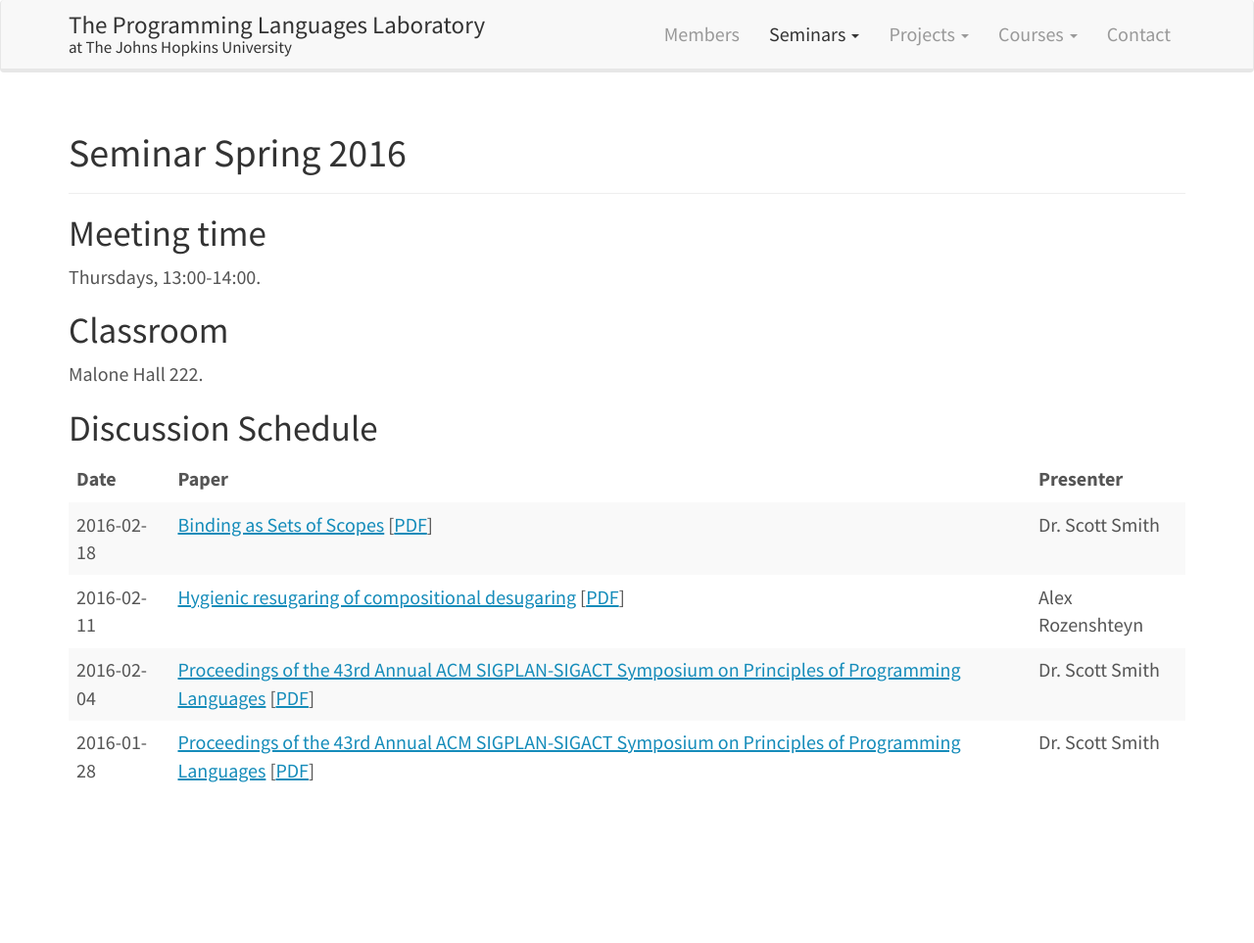
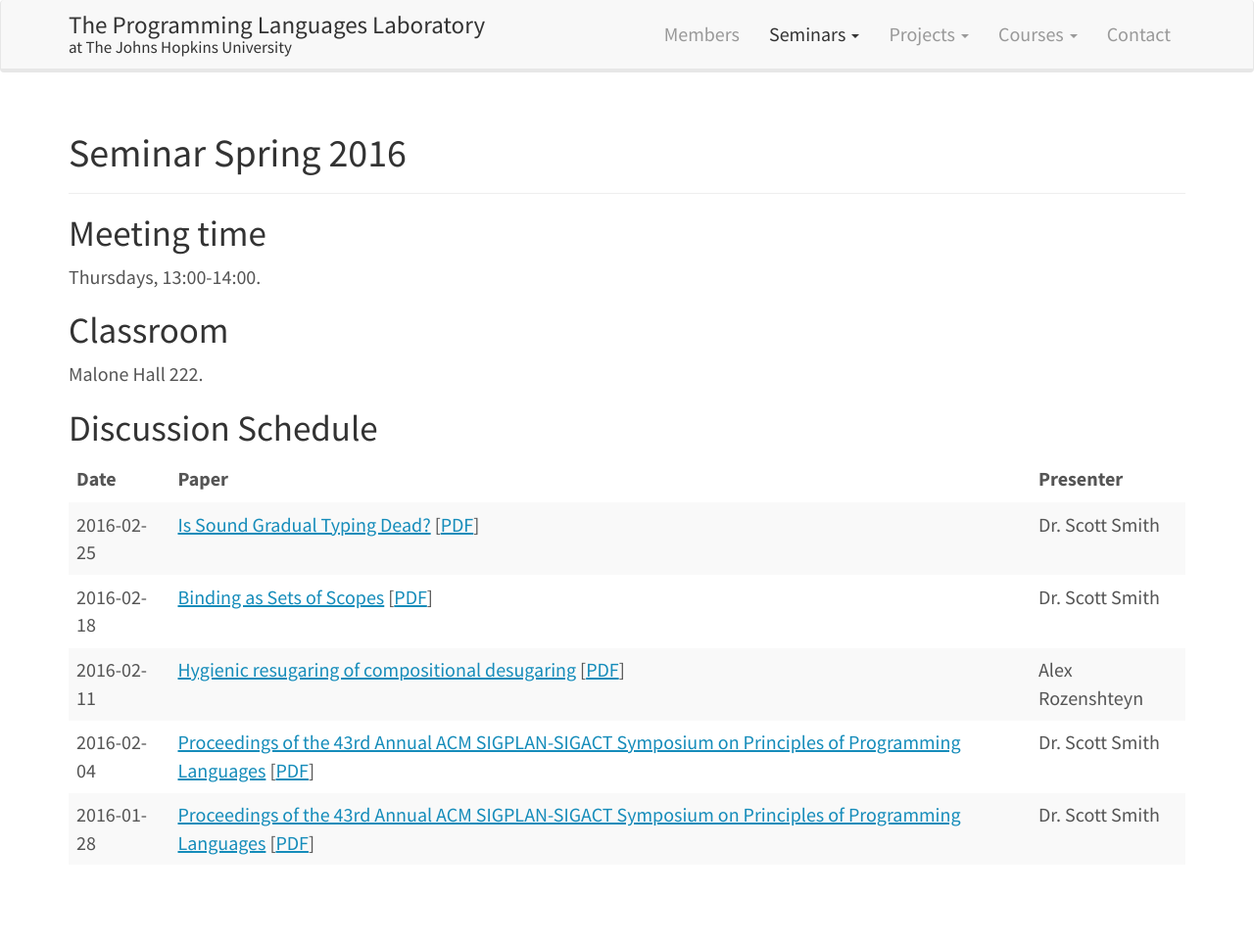
Before and after one commit to JHU-PL-Lab/www-pl-lab, a Jekyll site: the page built from seminars/spring-2016.md, in a window 1280 px wide. Shown: the whole page at 98% size. Built offline with Jekyll 4.4.1, drawn with Linux system fonts in a browser that asks for light colours; before the commit the page ends 900 px from its top, so only the background shows below that.

Commit message:
Add 2016-02-25 seminar

```diff
--- a/seminars/spring-2016.md
+++ b/seminars/spring-2016.md
@@ -18,6 +18,7 @@ Discussion Schedule
 
 |       Date | Paper                                                                                                                                                                                                                                                   | Presenter        |
 |------------+---------------------------------------------------------------------------------------------------------------------------------------------------------------------------------------------------------------------------------------------------------+------------------|
+| 2016-02-25 | [Is Sound Gradual Typing Dead?](http://conf.researchr.org/event/POPL-2016/popl-2016-papers-is-sound-gradual-typing-dead-) [[PDF](http://www.ccs.neu.edu/racket/pubs/popl16-tfgnvf.pdf)]                                                                 | Dr. Scott Smith  |
 | 2016-02-18 | [Binding as Sets of Scopes](https://www.cs.utah.edu/plt/scope-sets/) [[PDF](http://www.cs.utah.edu/plt/publications/popl16-f.pdf)]                                                                                                                      | Dr. Scott Smith  |
 | 2016-02-11 | [Hygienic resugaring of compositional desugaring](http://dl.acm.org/citation.cfm?doid=2784731.2784755) [[PDF](http://dl.acm.org/ft_gateway.cfm?id=2784755&ftid=1616019&dwn=1&CFID=751920989&CFTOKEN=86892652)]                                          | Alex Rozenshteyn |
 | 2016-02-04 | [Proceedings of the 43rd Annual ACM SIGPLAN-SIGACT Symposium on Principles of Programming Languages](http://dl.acm.org/citation.cfm?id=2837614) [[PDF](http://dl.acm.org/ft_gateway.cfm?id=2837614&ftid=1660759&dwn=1&CFID=579668598&CFTOKEN=45757875)] | Dr. Scott Smith  |
```
